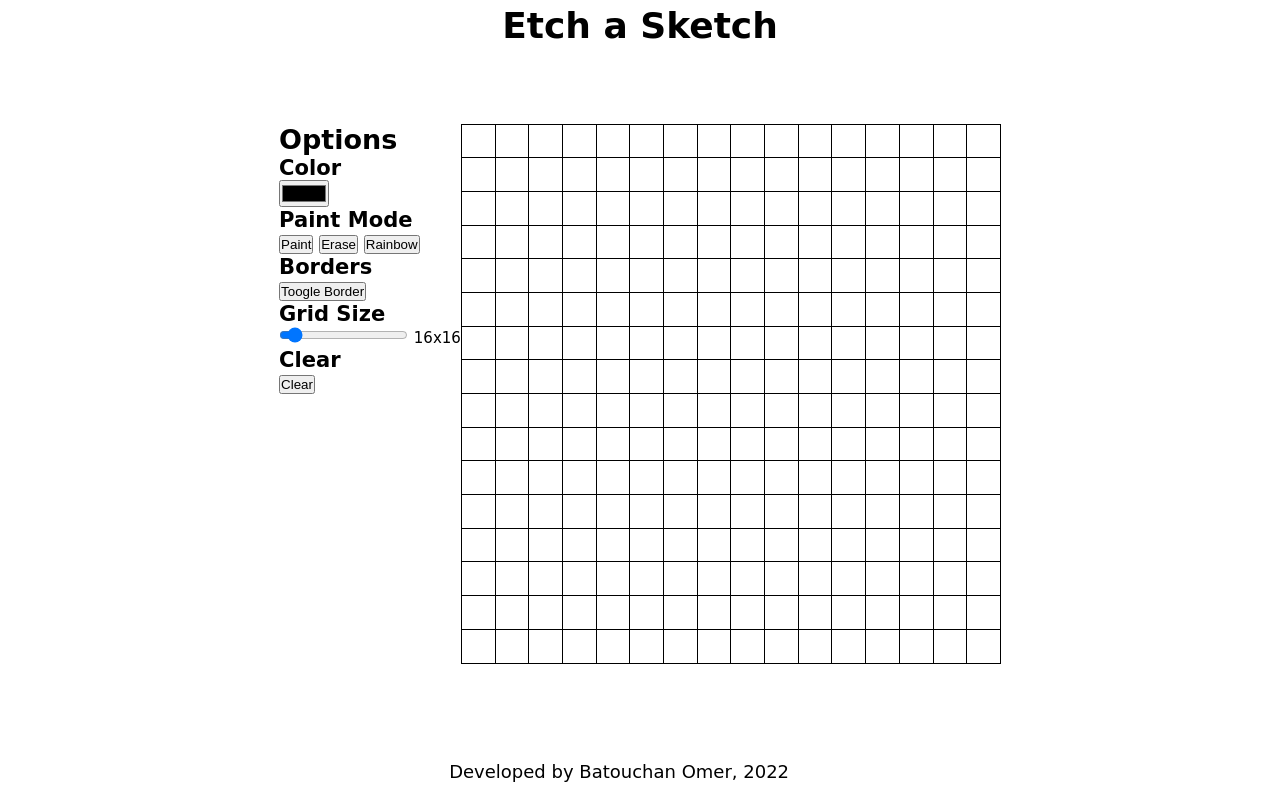
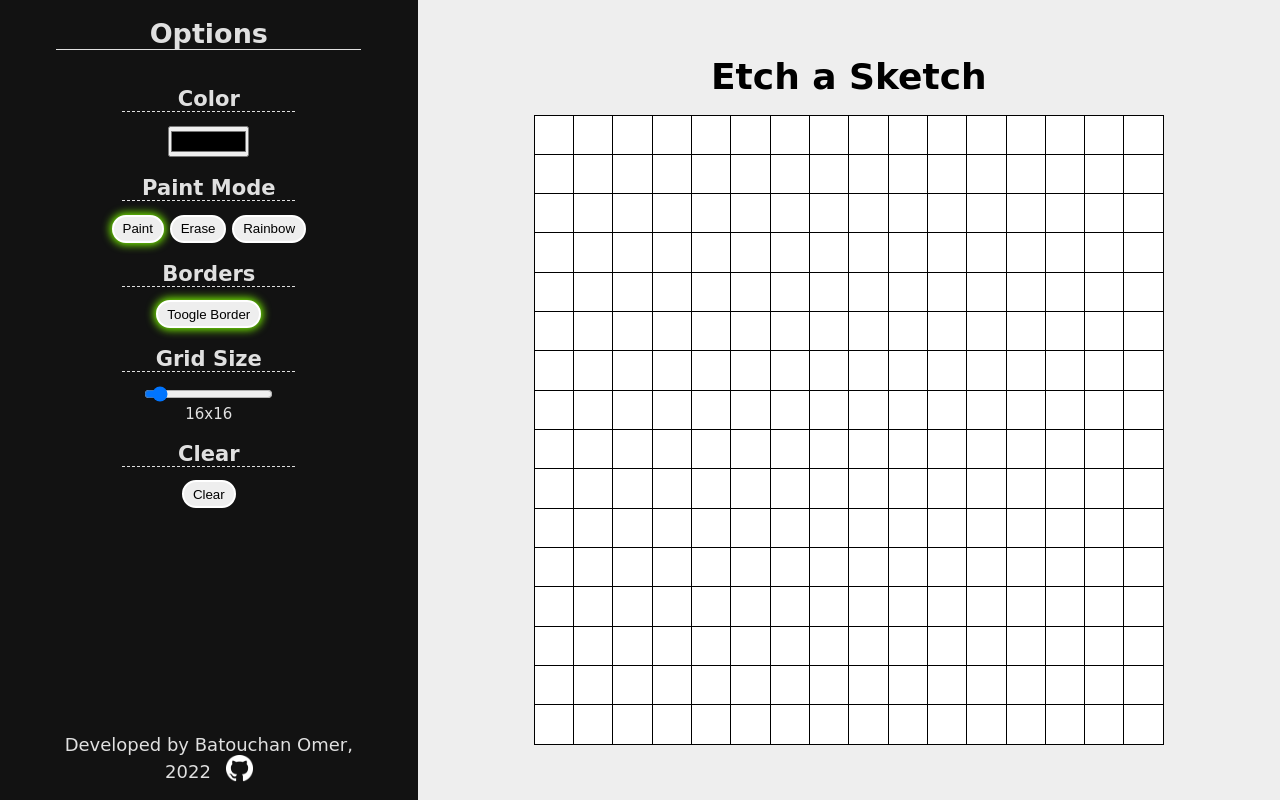
Before and after one commit to batoomer/odin-04-etch-a-sketch, a plain HTML site: page index.html in a window 1280 px wide. Drawn offline with Linux system fonts and the light colour scheme.

Commit message:
Style update & bug fixes

```diff
--- a/css/style.css
+++ b/css/style.css
@@ -7,33 +7,119 @@
 :root{
     font-size: 18px;
     font-family: cursive;
+    --bg: #121212;
+    --color: rgba(255, 255, 255, 0.87);
+
+    --bg-white: rgba(255, 255, 255);
+    --bg-white-sec: rgb(238, 238, 238);
 }
 
 body{
     display: flex;
-    flex-direction: column;
-    justify-content: space-between;
-    min-height: 100vh;
+    height: 100vh;
+    background-color: var(--bg-white-sec);
 }
 
 /* START HEADER STYLE */
 header {
-    padding: 0.25rem 2rem;
+    height: 100vh;
+    background-color: var(--bg);
+    color: var(--color);
+    padding: 1rem;
+    display: flex;
+    flex-direction: column;
+    justify-content: flex-start;
+    gap: 1rem;
+}
+
+.option-container{
+    padding: 1rem;
+    flex: 2;
+    gap: 1.25rem;
+
+    display: flex;
+    flex-direction: column;
+    gap: 1rem;
     text-align: center;
 }
+
+.option-container h3 {
+    border-bottom: 0.1rem dashed var(--color);
+    margin-bottom: 0.75rem;
+    width: 50%;
+    margin-left: auto;
+    margin-right: auto;
+}
+
+.option-container input {
+    margin-left: auto;
+    margin-right: auto;
+    display: block;
+}
+
+header h2 {
+    align-self: center;
+    border-bottom: 0.1rem solid var(--color);
+    text-align: center;
+    width: 80%;
+}
+
+.btn {
+    font-family: sans-serif;
+    padding: 0.25rem 0.5rem;
+    border-radius: 1rem;
+    background-color: var(--bg-white-sec);
+    border: 0.125rem solid var(--bg-white);
+}
+
+input[type='color']{
+    cursor: pointer;
+    width: 4.5rem;
+    height: 1.75rem;
+}
+
+.btn:hover {
+    box-shadow: 0 0 0.5rem 0.1rem var(--bg-white);
+}
+
+/* START FOOTER STYLE */
+footer{
+    justify-self: flex-end;
+    align-self: center;
+    text-align: center;
+    width: 80%;
+}
+
+footer img {
+    width: 2rem;
+    height: auto;
+    vertical-align: bottom;
+    padding-left: 0.5rem;
+}
+/* END FOOTER STYLE */
+
+
+
 /* END HEADER STYLE */
 
 
 /* START MAIN STYLE */
 main {
+    margin: auto;
     display: flex;
+    flex-direction: column;
+    gap:1rem;
+    align-items: center;
     justify-content: center;
+    padding: 0 2rem;
 }
+
 
 /* START GRID STYLE */
 .grid-container{
-    width: 30rem;
-    height: 30rem;
+    width: 35rem;
+    height: 35rem;
+    background-color: var(--bg-white);
 }
 /* END GRID STYLE */
 
@@ -41,11 +127,7 @@ main {
 
 
 
-
-
-
-
-
+/* UTILITY STYLES USED BY JS */
 
 .grid-item-border {
     border-bottom: 1px solid black;
@@ -58,27 +140,24 @@ main {
 }
 
 .active-mode {
-    background-color: aqua;
+    box-shadow: 0 0 0.5rem 0.1rem lawngreen;
 }
 
 
-/* START FOOTER STYLE */
-footer{
-    text-align: center;
-    padding: 1rem 3rem;
+@media only screen and (max-width:1000px) {
+    :root{
+        font-size:16px
+    }
 }
 
-footer img {
-    width: 2rem;
-    height: auto;
-    vertical-align: bottom;
-    padding-left: 0.5rem;
-}
-/* END FOOTER STYLE */
-
-
-@media only screen and (max-width:600px) {
+@media only screen and (max-width:480px) {
     :root{
-        font-size:10px
+        font-size:10px;
     }
 }
+
+@media only screen and (max-width:290px) {
+    :root{
+        font-size:8px;
+    }
+}
--- a/index.html
+++ b/index.html
@@ -10,13 +10,9 @@
 <body>
 
     <header>
-        <h1>Etch a Sketch</h1>
-    </header>
-
-    <main>
+        <h2>Options</h2>
         <!-- Option Menu-->
         <div class="option-container">
-            <h2>Options</h2>
             <div class="color-option">
                 <h3>Color</h3>
                 <input type="color" class="paint-color">
@@ -25,14 +21,14 @@
 
             <div class="paint-option">
                 <h3>Paint Mode</h3>
-                <button class="paint-btn">Paint</button>
-                <button class="erase-btn">Erase</button>
-                <button class="rainbow-btn">Rainbow</button>
+                <button class="paint-btn btn active-mode">Paint</button>
+                <button class="erase-btn btn">Erase</button>
+                <button class="rainbow-btn btn">Rainbow</button>
             </div>
 
             <div class="border-option">
                 <h3>Borders</h3>
-                <button class="border-btn">Toogle Border</button>
+                <button class="border-btn btn active-mode">Toogle Border</button>
             </div>
 
             <div class="size-option">
@@ -43,21 +39,25 @@
 
             <div class="clear-option">
                 <h3>Clear</h3>
-                <button class="clear-grid">Clear</button>
+                <button class="clear-grid btn">Clear</button>
             </div>
+        </div>
 
-        </div>
+        <footer>
+            <p>Developed by Batouchan Omer, 2022 <a href="https://github.com/batoomer"><img id="github-logo" src="./GitHub-Mark-Light-32px.png"></a></p>
+        </footer>
+    </header>
+
+    <main>
+        <h1>Etch a Sketch</h1>
         <!-- Grid -->
         <div class="grid-container grid-border">
             <!-- children are generated with JS and have a class = "grid-item" -->
             <!-- <div class="grid-item"></div>-->
         </div>
-
     </main>
 
-     <footer>
-        <p>Developed by Batouchan Omer, 2022 <a href="https://github.com/batoomer"><img id="github-logo" src="./GitHub-Mark-Light-32px.png"></a></p>
-     </footer>
+
 
      <script src="./js/script.js"></script>
 </body>
--- a/js/script.js
+++ b/js/script.js
@@ -32,7 +32,10 @@ const displayController = (()=>{
             for(let j=0; j<gridSize; j++){
                 const gridItem = document.createElement('div')
                 gridItem.classList.add('grid-item');
-                gridItem.classList.add('grid-item-border');
+                if (borderState){
+                    gridItem.classList.add('grid-item-border');
+                };
+
                 gridContainer.appendChild(gridItem);
             };
         };
```
Also changed, not shown: 1 other file.
